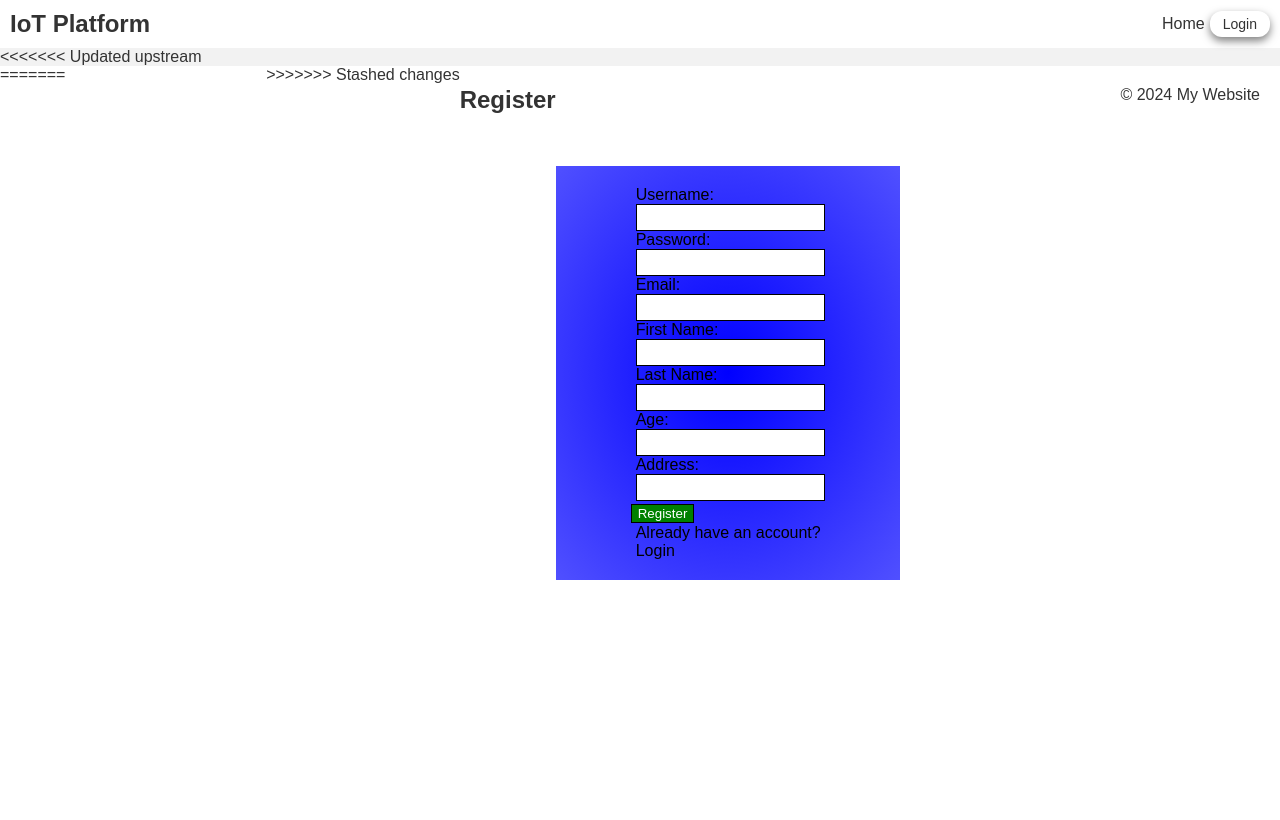
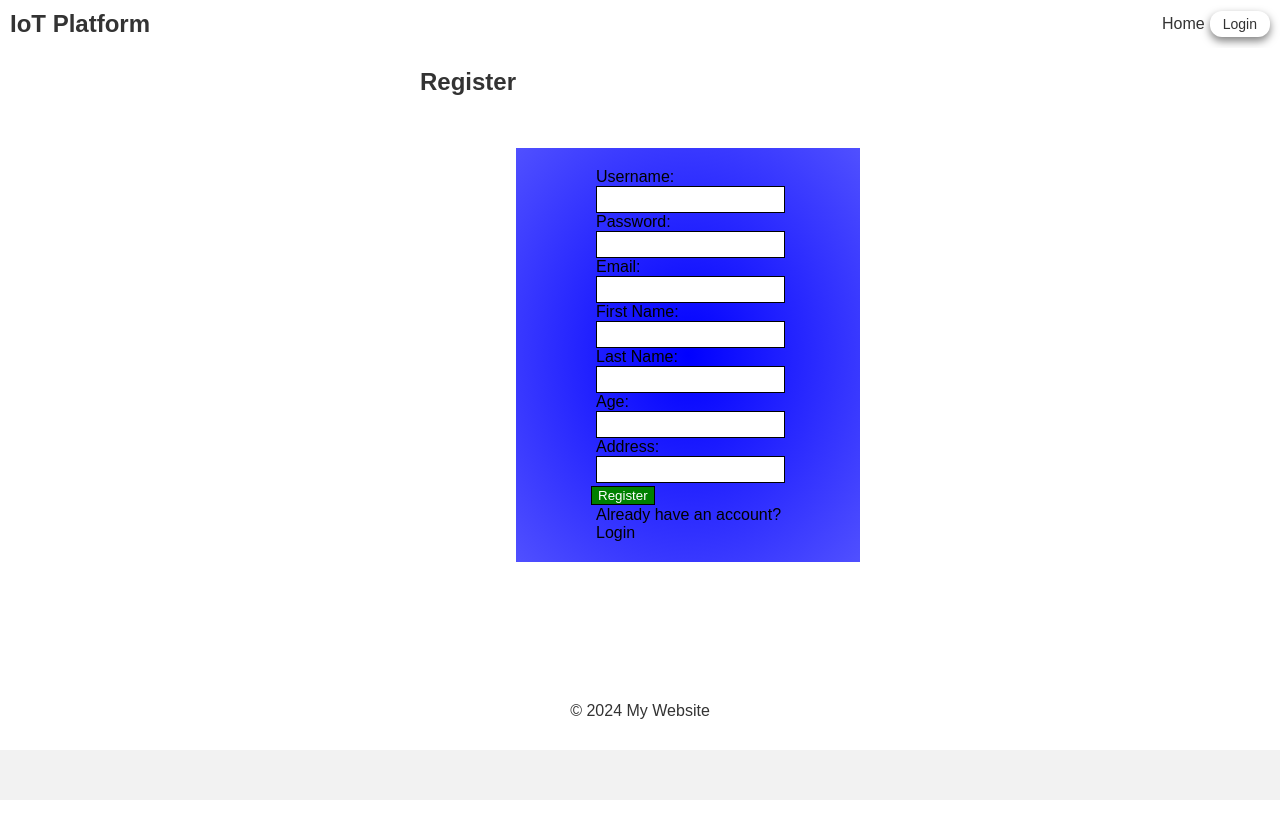
Before and after one commit to VascoMagolo/DeapcWebsite, a PHP site: page /register.php in a window 1280 px wide. Run offline with PHP 8.4, Linux system fonts and the light colour scheme.

Commit message:
minor update

```diff
--- a/Website/pages/login.php
+++ b/Website/pages/login.php
@@ -2,7 +2,7 @@
     session_start();
     include ("../pages/nav.php");
     include ("../pages/header.php");
-
+    ?>
 <body>
     <h2>Log</h2>
     <form action="../scripts/login.php" method="post">
--- a/Website/pages/register.php
+++ b/Website/pages/register.php
@@ -3,11 +3,7 @@ include("header.php");
 include("nav.php");
 ?>
 <body>
-<<<<<<< Updated upstream
-    <div class="g">
-=======
     <div class= "g">
->>>>>>> Stashed changes
     <h2>Register</h2>
     <div class= "f">
     <form action="../scripts/register.php" method="post">
```
